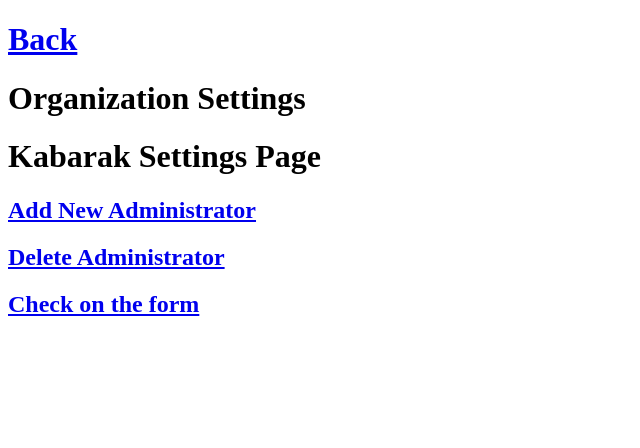
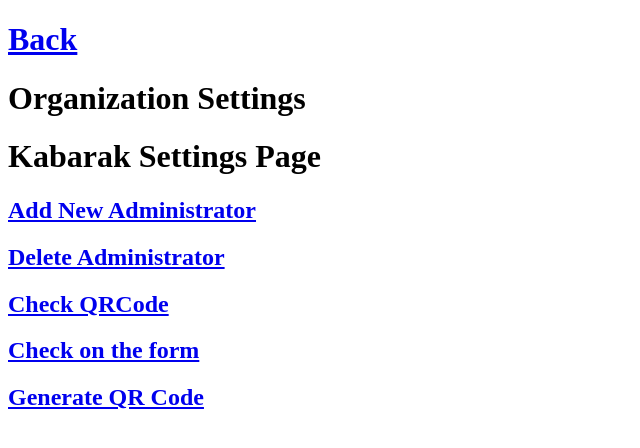
Before and after one commit to Clinton-John/feedback_system, a Django app: page /org_settings/8 in a window 1280 px wide. Shown: the top 448 px of the page, without its empty margins (0-640 px from the left). Run offline with Django 4.2, Linux system fonts and the light colour scheme; data comes from the database, SQL or seed files in the repository; both versions use the stored data as it was after the commit.

Commit message:
fully functional qr code

```diff
--- a/base/models.py
+++ b/base/models.py
@@ -19,6 +19,7 @@ class Profile(models.Model):
 class RegisteredOrg(models.Model):
     org_name = models.CharField(null=True, max_length=100)
     org_email = models.EmailField(null=True, max_length=100)
+    org_qr_code = models.ImageField(null=True, blank=True)
     org_descr = models.TextField(null=True)
     super_admin =  models.ForeignKey(User, null=True, blank=True, on_delete=models.SET_NULL, related_name='super_admin_organizations')
     org_admins = models.ManyToManyField(User, related_name='admin_organizations')
--- a/base/templates/base/admins.html
+++ b/base/templates/base/admins.html
@@ -36,6 +36,7 @@
 </div>
 <hr>
 
+
 <!-- if qr code is already generated then -->
 <p>There is currently a generated code</p>
 <p>Do you want to generate a new qr code?</p>
--- a/base/templates/base/settings.html
+++ b/base/templates/base/settings.html
@@ -1,6 +1,6 @@
 {% extends 'index.html' %} {% block content %}
 <h1>
-    <a href="{{request.META.HTTP_REFERER}}">Back </a>
+    <a href="{% url 'admins_page' org.id %}">Back </a>
 </h1>
 <div class="org_settings">
     <h1>Organization Settings</h1>
@@ -9,6 +9,16 @@
 
     <h2><a href="{% url 'delete_admin' org.id %}">Delete Administrator</a></h2>
     <!-- when was the service offered to you/ when did you acquire the product -->
+
+    {% if org.org_qr_code %}
+
+    <h2><a href="{% url 'get_org_code' org.id %}">Check QRCode</a></h2>
+    {% endif %}
     <h2><a href="{% url 'user_feedback' org.id %}">Check on the form</a></h2>
+    <h2><a href="{% url 'generate_qr_code' org.id %}">Generate QR Code</a></h2>
+
+    {% if messages %} {% for message in messages %}
+    <p>{{message}}</p>
+    {% endfor %} {% endif %}
 </div>
 {% endblock %}
--- a/base/urls.py
+++ b/base/urls.py
@@ -12,7 +12,6 @@ path('logout/', views.logout_user, name='logout'),
 
 # ------------- USER APRECIATION ----###
 path('appreciation_page/', views.appreciation_page, name='appreciation_page'),
-path('org_settings/<str:pk>', views_admin.org_settings, name='org_settings'),
 
 
 # ------------- USER PROFILE SECTION ----###
@@ -38,6 +37,12 @@ path('user_feedack/<str:pk>/', views_admin.feedback_page, name="user_feedback"),
 path('individual_feedback/<str:pk>/', views_admin.individual_feedback, name="individual_feedback"),
 
 
+# ------------ Organization settings section ----- ###
+path('generate_code/<str:pk>/', views_admin.generate_qr_code, name="generate_qr_code"),
+path('org_settings/<str:pk>', views_admin.org_settings, name='org_settings'),
+path('get_org_code/<str:pk>', views_admin.get_org_code, name='get_org_code'),
+
+
 
 
 ]
--- a/base/views.py
+++ b/base/views.py
@@ -5,6 +5,7 @@ from django.contrib.auth import authenticate, login, logout
 from .models import RegisteredOrg, User,Profile, UserFeedback, FeedbackType
 from .auth import authenticate_org
 from django.db.models import Q
+from django.contrib.auth.decorators import login_required
 
 #### ------- Home, Login, Logout, Signup------  ####
 def home(request):
@@ -143,4 +144,6 @@ def update_profile(request, pk):
     return render(request, 'base/update_form.html', context)
 
 def appreciation_page(request):
-    return render(request, 'base/appreciation.html')
+    page = 'appreciation_page'
+    context = {'page':page}
+    return render(request, 'base/site_basics.html', context)
--- a/base/views_admin.py
+++ b/base/views_admin.py
@@ -1,12 +1,3 @@
-'''
-views_admin
-  --> generate qrcode /  generate new qrcode
-  --> add company questions
-  --> add administrators -- Done
-  --> upgrade administrators // not included
-  --> remove administrators --Done
-  --> get stored qr code
-'''
 
 from .models import RegisteredOrg, User, UserFeedback, FeedbackType
 from django.contrib import messages
@@ -14,6 +5,14 @@ from .forms import OrgForm, UpdateOrgForm
 
 from django.shortcuts import render, redirect
 from .models import UserFeedback, RegisteredOrg
+from django.contrib.auth.decorators import login_required
+
+from django.urls import reverse
+import qrcode
+import os
+from django.conf import settings
+from django.core.files import File
+
 
 def feedback_page(request, pk):
   org = RegisteredOrg.objects.get(id=pk)
@@ -118,3 +117,37 @@ def individual_feedback(request, pk):
   individual_feedback = UserFeedback.objects.get(id=pk)
   context = {'individual_feedback':individual_feedback}
   return render(request, 'base/feedback.html', context)
+
+def generate_qr_code(request, pk):
+  organization = RegisteredOrg.objects.get(id=pk)
+  org_url = request.build_absolute_uri(reverse('user_feedback', args=[pk]))
+
+  qr = qrcode.QRCode(
+    version = 1,
+    error_correction=qrcode.constants.ERROR_CORRECT_L,
+    box_size=10,
+    border=4,
+  )
+  qr.add_data(org_url)
+  qr.make(fit=True)
+
+  org_qr_img = qr.make_image(fill='black', back_color='white')
+  img_filename = f'{organization.org_name}_qr.png'
+  img_path = os.path.join(settings.MEDIA_ROOT, img_filename)
+  org_qr_img.save(img_path, 'PNG')
+
+  with open(img_path, 'rb') as img_file:
+    organization.org_qr_code.save(img_filename,File(img_file), save=True)
+
+  if os.path.exists(img_path):
+    os.remove(img_path)
+
+  messages.success(request,'QR code successfully generated')
+
+  return redirect('org_settings', organization.id)
+
+def get_org_code(request, pk):
+  page = 'org_qrcode'
+  org = RegisteredOrg.objects.get(id=pk)
+  context = {'page':page, 'org':org}
+  return render(request, 'base/site_basics.html', context)
--- a/project_tracker.txt
+++ b/project_tracker.txt
@@ -38,3 +38,7 @@ seting up the feedback types on the fisrt section
 switching to creating a model for the feedback type and relating it to the feedback using the foreign key
 
 only admins of an organization can login to it
+
+generate the qr code specific to an organization --- done
+
+add functionality to view, and download the generated qr code
```
Also changed, not shown: base/templates/base/appreciation.html (deleted, +0 -7 lines), base/templates/base/site_basics.html (added, +10 -0 lines), base/migrations/0019_registeredorg_org_qr_code.py (added), db.sqlite3, static/images/Kabarak_qr_CS5WbUj.png (added).
